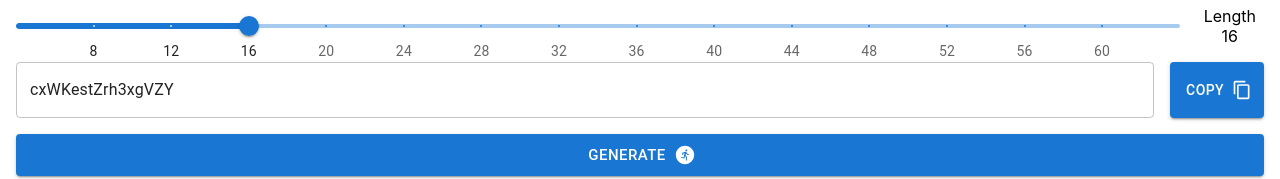
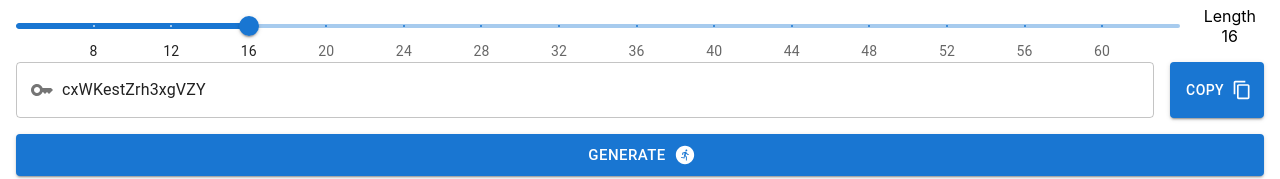
Before and after one commit to webishdev/password, a React (Vite) app: page / in a window 1280 px wide. Shown: the part 213-392 px from the top of the page. Built offline with nearby package versions, Linux system fonts and the light colour scheme.

Commit message:
Multiline and Icon

```diff
--- a/src/App.tsx
+++ b/src/App.tsx
@@ -1,8 +1,9 @@
 import { useMemo, useState } from "react";
 import { Mark } from "@mui/base";
-import { Box, Button, Divider, Slider, Stack, Switch, TextField, Typography } from "@mui/material";
+import { Box, Button, Divider, InputAdornment, Slider, Stack, Switch, TextField, Typography } from "@mui/material";
 import ContentCopyIcon from '@mui/icons-material/ContentCopy';
 import RunCircleIcon from '@mui/icons-material/RunCircle';
+import KeyIcon from '@mui/icons-material/Key';
 import genPassword from './genPassword';
 
 function App() {
@@ -112,8 +113,9 @@ function App() {
             <Stack alignItems="center" textAlign="center">Length {length}</Stack>
         </Stack>
         <Stack mt={2} direction={{ xs: 'column', sm: 'row' }} spacing={2}>
-          <Stack flexGrow={1}><TextField value={password} InputProps={{
+          <Stack flexGrow={1}><TextField value={password} multiline InputProps={{
             readOnly: true,
+            startAdornment: <InputAdornment position="start"><KeyIcon /></InputAdornment>
           }} /></Stack>
           <Button variant="contained" onClick={handleCopyClick} disabled={!copyAvailable || copied} endIcon={<ContentCopyIcon />}>{copied ? 'Copied!' : 'Copy'}</Button>
         </Stack>
```
